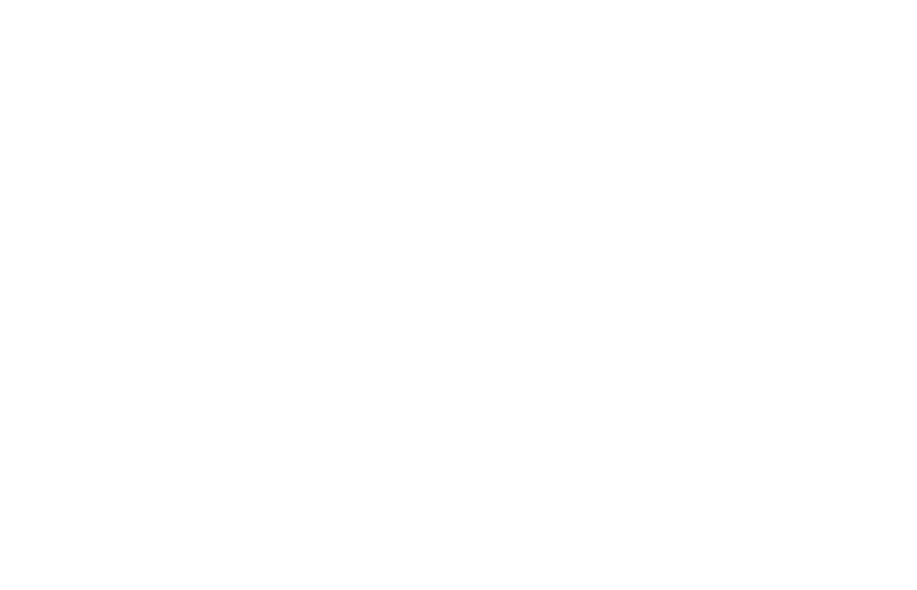
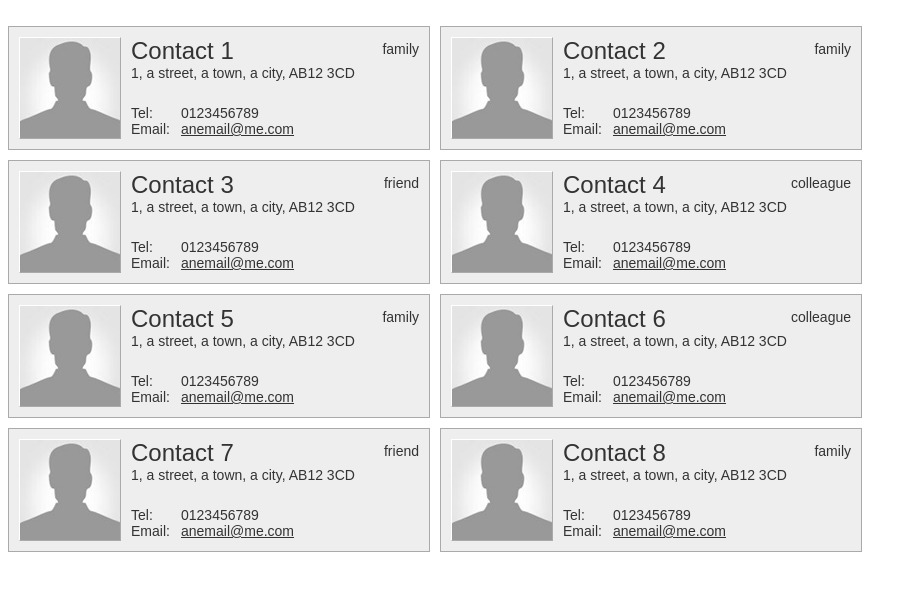
Before and after one commit to closrks/tutsplus, a plain HTML site: page ContactsManagerBackboneApp/index.html in a window 1280 px wide. Shown: the whole page, without its empty margins (0-917 px from the left). Drawn offline with Linux system fonts and the light colour scheme.

Commit message:
Finished part 1 of contacts manager; app.js contains a model, collection, view, and master view, called back a self rendered master view

```diff
--- a/ContactsManagerBackboneApp/css/screen.css
+++ b/ContactsManagerBackboneApp/css/screen.css
@@ -0,0 +1,57 @@
+.contact-container {
+	width:400px;
+	padding:10px;
+	border:1px solid #aaa;
+	margin:0 10px 10px 0;
+	float:left;
+	font-family:sans-serif;
+	color:#333;
+	background-color:#eee;
+}
+
+.contact-container h1 {
+	margin:0;
+	font-weight:normal;
+}
+
+.contact-container h1 span {
+	float:right;
+	font-size:14px;
+	line-height:24px;
+	font-weight:normal;
+}
+
+.contact-container img {
+	border-width:1px;
+	border-style:solid;
+	border-color:#fff;
+	border-right-color:#aaa;
+	border-bottom-color:#aaa;
+	margin-right:10px;
+	float:left;
+}
+
+.contact-container div {
+	margin-bottom:24px;
+	font-size:14px;
+}
+
+.contact-container a {
+	color:#333;
+}
+
+.contact-container dl {
+	margin:0;
+	float:left;
+	font-size:14px;
+}
+
+.contact-container dt, .contact-container dd {
+	margin:0;
+	float:left;
+}
+
+.contact-container dt {
+	width:50px;
+	clear:left;
+}
--- a/ContactsManagerBackboneApp/index.html
+++ b/ContactsManagerBackboneApp/index.html
@@ -7,6 +7,15 @@
     </head>
     <body>
         <div id="contacts"></div>
+		<script id="contactTemplate" type="text/template">
+		    <img src="<%= photo %>" alt="<%= name %>" />
+		    <h1><%= name %><span><%= type %></span></h1>
+		    <div><%= address %></div>
+		    <dl>
+		        <dt>Tel:</dt><dd><%= tel %></dd>
+		        <dt>Email:</dt><dd><a href="mailto:<%= email %>"><%= email %></a></dd>
+		    </dl>
+		</script>
         <script src="libs/jquery/jquery.min.js"></script>
         <script src="libs/underscore-amd/underscore-min.js"></script>
         <script src="libs/backbone-amd/backbone-min.js"></script>
--- a/ContactsManagerBackboneApp/js/app.js
+++ b/ContactsManagerBackboneApp/js/app.js
@@ -1,3 +1,4 @@
+// fake data array
 (function ($) {
     var contacts = [
         { name: "Contact 1", address: "1, a street, a town, a city, AB12 3CD", tel: "0123456789", email: "anemail@me.com", type: "family" },
@@ -9,4 +10,51 @@
         { name: "Contact 7", address: "1, a street, a town, a city, AB12 3CD", tel: "0123456789", email: "anemail@me.com", type: "friend" },
         { name: "Contact 8", address: "1, a street, a town, a city, AB12 3CD", tel: "0123456789", email: "anemail@me.com", type: "family" }
     ];
+
+    // create contact model
+    var Contact = Backbone.Model.extend({
+        defaults: {
+            photo: "./img/placeholder.png"
+        }
+    });
+
+    // create directory collection
+    var Directory = Backbone.Collection.extend({
+        model: Contact
+    });
+
+    // create directory view
+    var ContactView = Backbone.View.extend({
+          tagName: "article"
+        , className: "contact-container"
+        , template: _.template($('#contactTemplate').html())
+        , render: function () {
+            this.$el.html(this.template(this.model.toJSON()));
+            return this;
+        }
+    });
+
+    // create master directory view
+    var DirectoryView = Backbone.View.extend({
+        el: $('#contacts')
+        , initialize: function () {
+            this.collection = new Directory(contacts);
+            this.render();
+        }
+        , render: function () {
+            var that = this;
+            _.each(this.collection.models, function (item) {
+                that.renderContact(item);
+            }, this);
+        }
+        , renderContact: function (item) {
+            var contactView = new ContactView({
+                model: item
+            });
+            this.$el.append(contactView.render().el);
+        }
+    });
+
+    var directory = new DirectoryView();
+
 } (jQuery));
```
Also changed, not shown: ContactsManagerBackboneApp/img/placeholder.png (added).
